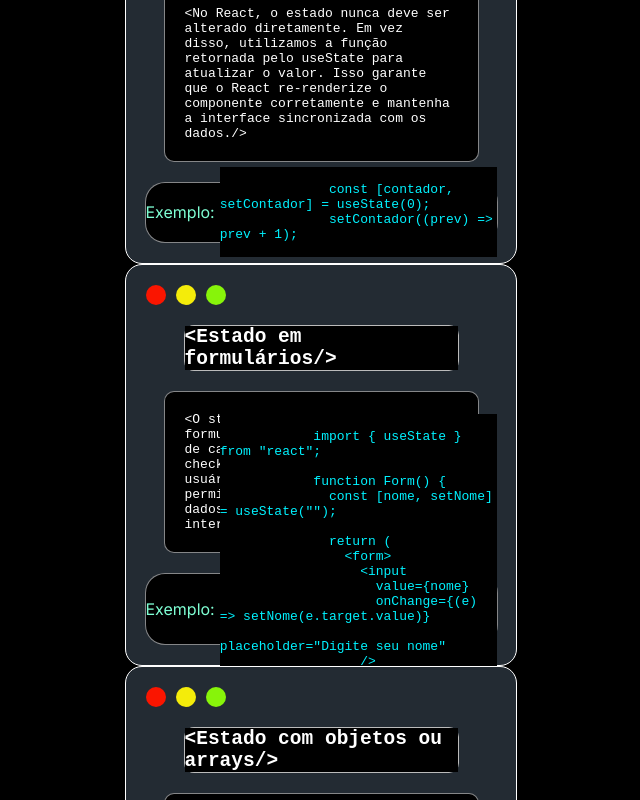
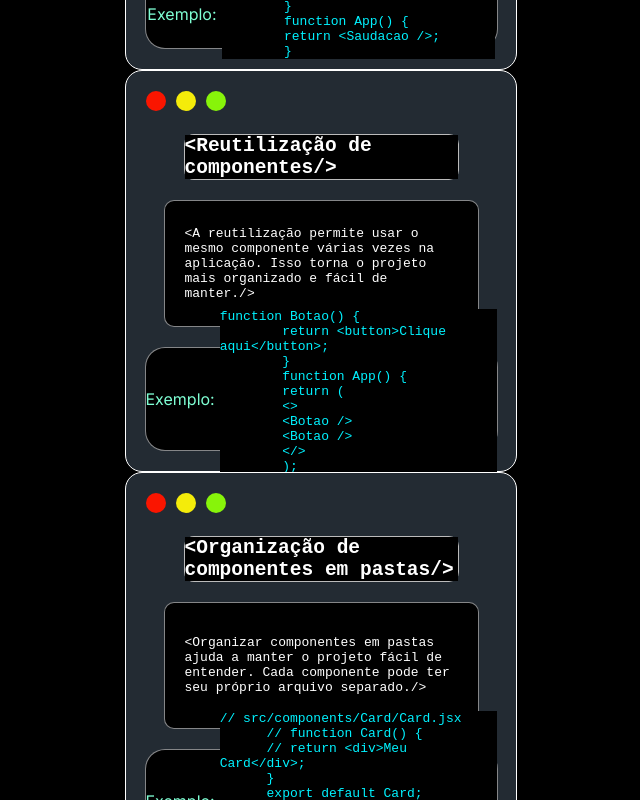
Before and after one commit to DaviNunes01001/CardsReact, a React (Vite) app: page / in a window 1280 px wide. Shown: the part 280-1080 px from the top of the page, without its empty margins (319-959 px from the left). Built offline with nearby package versions, Linux system fonts and the light colour scheme.

Commit message:
criação dos cards de componentes verção 2

```diff
--- a/src/App.jsx
+++ b/src/App.jsx
@@ -1,92 +1,61 @@
-import "./App.css";
-import Card from "./components/Card/Card";
+import './App.css'
+import Card from './components/Card/Card'
 
 function App() {
+
+
   return (
     <>
-      <div className="Container">
-        <Card
-          Titulo="O que são props?"
-          desc="Props são dados passados de um componente para outro, permitindo que ele mostre informações diferentes."
-          code={`<Card titulo="Olá mundo" />`}
-        />
-
-        <Card
-          Titulo="O que é useState?"
-          desc="O useState é um hook que permite adicionar estado a componentes no React. Ele retorna um valor atual e uma função para atualizá-lo, tornando possível controlar dados dinâmicos como cliques, inputs e exibição de elementos na interface."
-          code={`
-              import React, { useState } from "react";
-
-              function Contador() {
-                const [contador, setContador] = useState(0);
-
-                return (
-                  <div>
-                    <p>Valor: {contador}</p>
-                    <button onClick={() => setContador(contador + 1)}>
-                      Incrementar
-                    </button>
-                  </div>
-                );
-              }
-
-              export default Contador;
-            `}
-        />
-
-        <Card
-          Titulo="Atualizando o estado"
-          desc="No React, o estado nunca deve ser alterado diretamente. Em vez disso, utilizamos a função retornada pelo useState para atualizar o valor. Isso garante que o React re-renderize o componente corretamente e mantenha a interface sincronizada com os dados."
-          code={`
-              const [contador, setContador] = useState(0);
-              setContador((prev) => prev + 1);
-            `}
-        />
-
-        <Card
-          Titulo="Estado em formulários"
-          desc="O state é muito usado em formulários para armazenar valores de campos como inputs, selects e checkboxes. A cada alteração do usuário, o estado é atualizado, permitindo validação, envio de dados e controle total da interface."
-          code={`
-            import { useState } from "react";
-
-            function Form() {
-              const [nome, setNome] = useState("");
-
-              return (
-                <form>
-                  <input
-                    value={nome}
-                    onChange={(e) => setNome(e.target.value)}
-                    placeholder="Digite seu nome"
-                  />
-
-                  <p>Olá, {nome}</p>
-                </form>
-              );
-            }
-
-            export default Form;
-            `}
-        />
-
-        <Card
-          Titulo="Estado com objetos ou arrays"
-          desc="O state também pode armazenar objetos e arrays, permitindo lidar com listas, APIs ou estruturas mais complexas. Ao atualizar esses dados, é importante criar cópias (usando spread, por exemplo) para manter a imutabilidade e evitar erros."
-          code={`
-            const [usuario, setUsuario] = useState({
-              nome: "Ana",
-              idade: 25
-            });
-
-            setUsuario((prev) => ({
-              ...prev,
-              idade: 26
-            }));
-            `}
-        />
+    <div className='Container'>
+      <Card
+      Titulo="O que são componentes?"
+      desc="Componentes são blocos reutilizáveis de código no React que representam partes da interface. Eles permitem dividir a tela em pedaços menores e organizados."
+      code={`function App() {
+        return <h1>Olá React</h1>;
+        }`}
+      />
+      <Card
+      Titulo="Criando um componente funcional"
+      desc="Um componente funcional é uma função JavaScript que retorna JSX . É a forma mais comum de criar componentes no React atualmente."
+      code={`function Saudacao() {
+        return <h2>Bem-vindo!</h2>;
+        }
+        function App() {
+        return <Saudacao />;
+        }`}
+      />
+      <Card
+      Titulo="Reutilização de componentes"
+      desc="A reutilização permite usar o mesmo componente várias vezes na aplicação. Isso torna o projeto mais organizado e fácil de manter."
+      code={`function Botao() {
+        return <button>Clique aqui</button>;
+        }
+        function App() {
+        return (
+        <>
+        <Botao />
+        <Botao />
+        </>
+        );
+        }`}
+      />
+      <Card
+      Titulo="Organização de componentes em pastas"
+      desc="Organizar componentes em pastas ajuda a manter o projeto fácil de entender. Cada componente pode ter seu próprio arquivo separado."
+      code={`// src/components/Card/Card.jsx
+      // function Card() {
+      // return <div>Meu Card</div>;
+      }
+      export default Card;
+      // src/App.jsx
+      // import Card from './components/Card/Card';
+      function App() {
+      return <Card />;
+      }`}
+      />
       </div>
     </>
-  );
+  )
 }
 
-export default App;
+export default App
```
